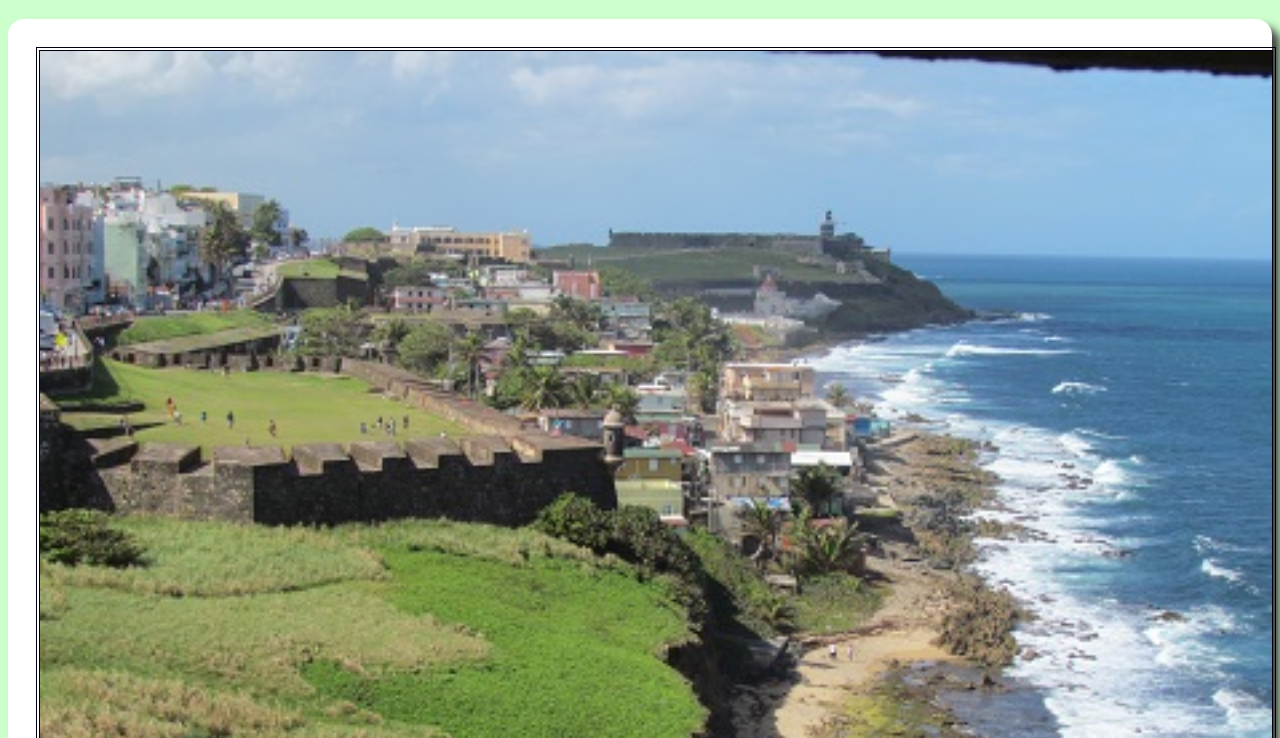
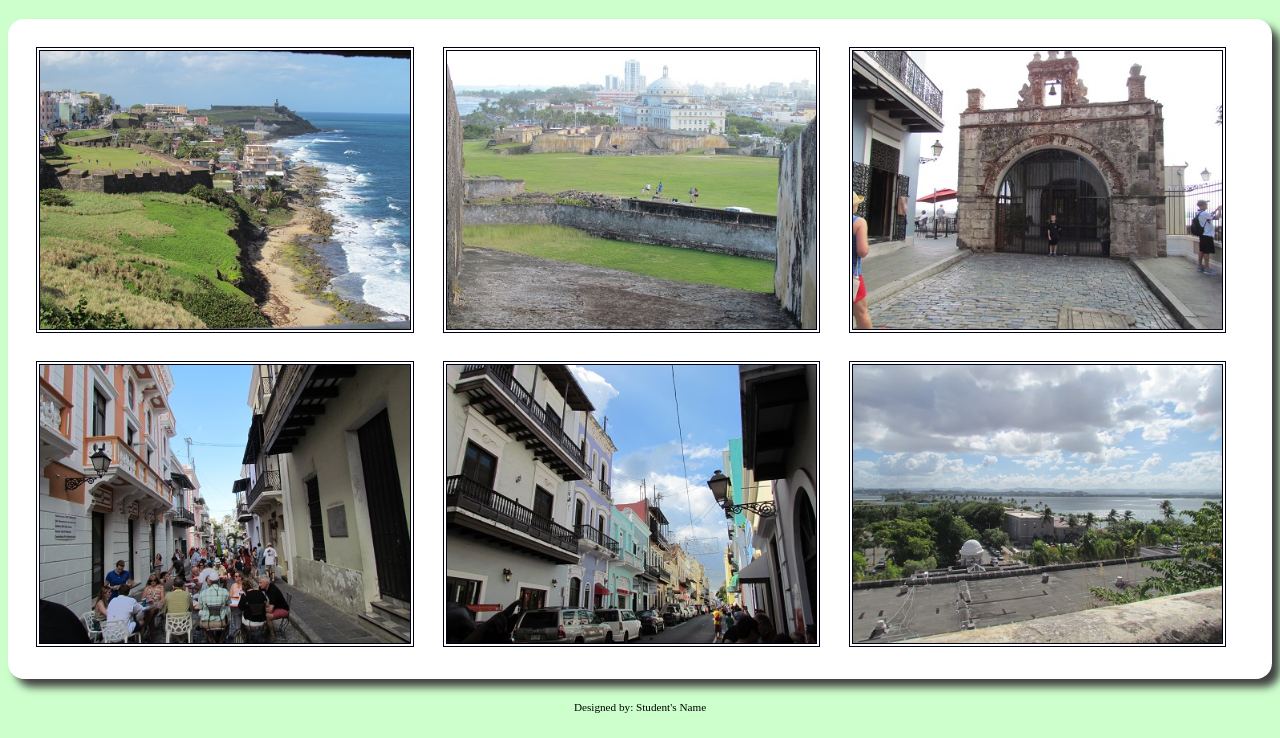
Before and after one commit to asiffmahmudd/webdev-csd1103, a plain HTML site: page CSD1103StudentDataFiles/Chap06_Data/apply/apply06.html in a window 1280 px wide. Shown: the part 62-800 px from the top of the page. Drawn offline with Linux system fonts and the light colour scheme.

Commit message:
added chapter 6 apply

```diff
--- a/CSD1103StudentDataFiles/Chap06_Data/apply/css/applystyles06.css
+++ b/CSD1103StudentDataFiles/Chap06_Data/apply/css/applystyles06.css
@@ -1,4 +1,4 @@
-/* Style sheet created by: Student's First Name Student's Last Name, Today's Date */
+/* Style sheet created by: Asif Mahmud, 10-15-2021 */
 
 /* Style for body specifies a background color */
 body {
@@ -43,3 +43,21 @@ footer {
 	text-align: center;
 	margin-top: 2em;
 }
+
+/* Styles for tablet layout */
+
+@media screen and (min-width: 481px) {
+	img{
+		width: 45%;
+	}
+
+}
+
+/* Styles for Desktop layout */
+
+@media screen and (min-width: 966px) {
+	img{
+		width: 30%;
+	}
+
+}
```
Also changed, not shown: CSD1103StudentDataFiles/Chap06_Data/apply/apply06.html (+1 -1 lines), 1 other file.
